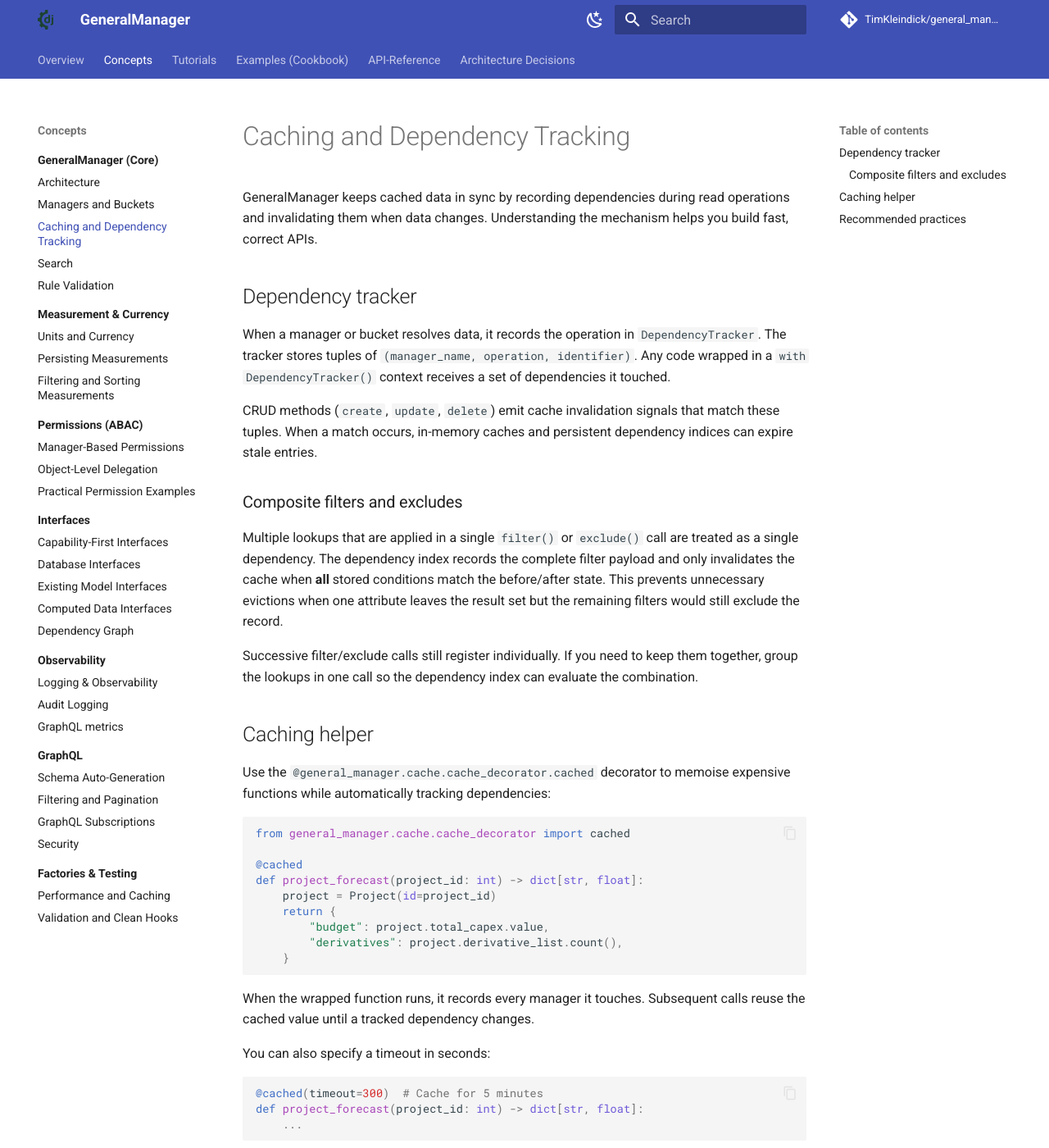
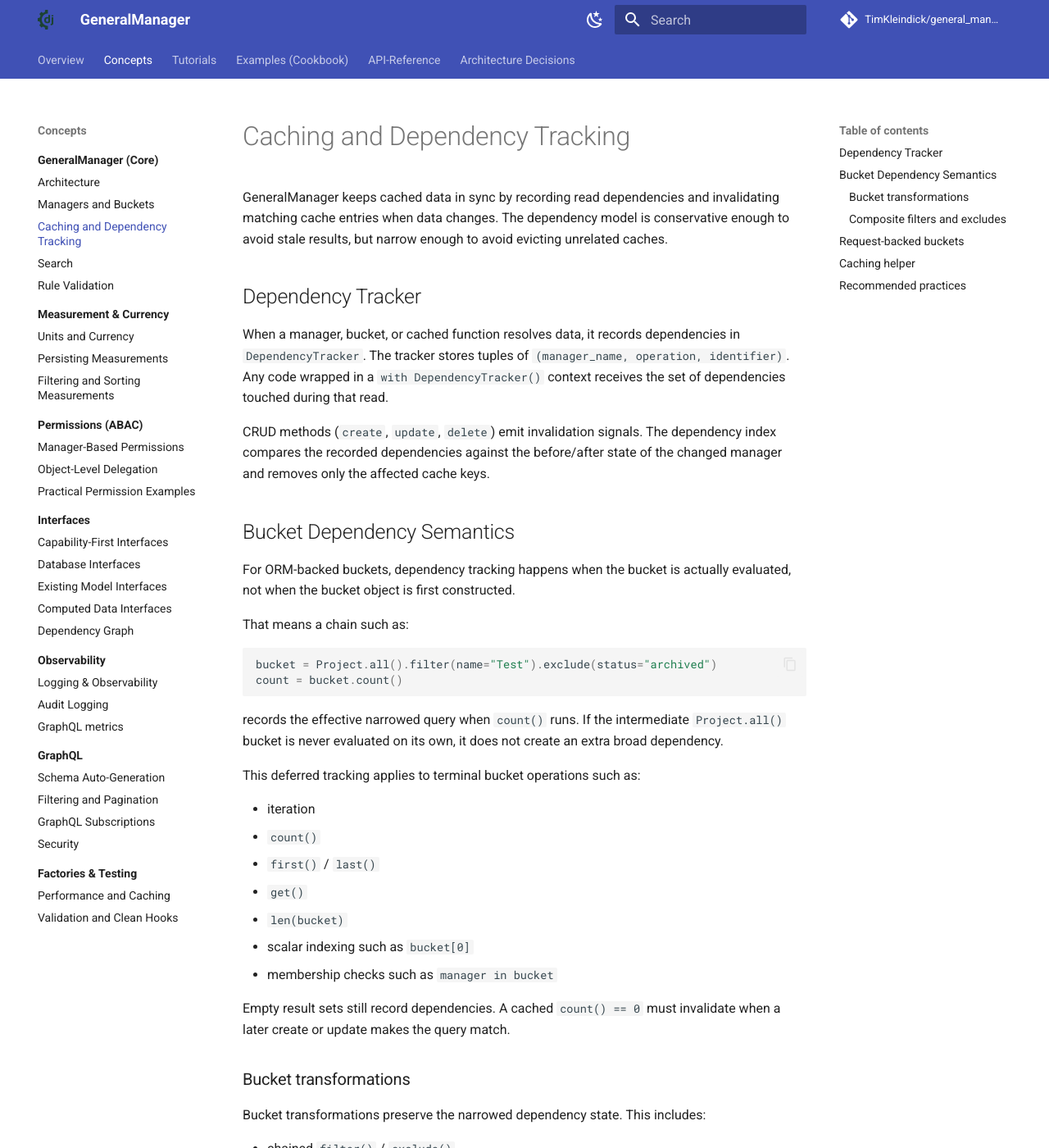
Before and after one commit to TimKleindick/general_manager, an MkDocs documentation site: the page built from docs/concepts/caching.md, in a window 1280 px wide and 1400 px high. Shown: the whole window at 82% size. Built offline with MkDocs 1.6.1 and Material for MkDocs 9.7.7, drawn with Linux system fonts in a browser that asks for light colours; comment, search, counter and statistics services are not loaded; some of the changed text lies outside the part shown.

Commit message:
docs: update caching behavior guide

````diff
--- a/docs/concepts/caching.md
+++ b/docs/concepts/caching.md
@@ -1,18 +1,71 @@
 # Caching and Dependency Tracking
 
-GeneralManager keeps cached data in sync by recording dependencies during read operations and invalidating them when data changes. Understanding the mechanism helps you build fast, correct APIs.
+GeneralManager keeps cached data in sync by recording read dependencies and invalidating matching cache entries when data changes. The dependency model is conservative enough to avoid stale results, but narrow enough to avoid evicting unrelated caches.
 
-## Dependency tracker
+## Dependency Tracker
 
-When a manager or bucket resolves data, it records the operation in `DependencyTracker`. The tracker stores tuples of `(manager_name, operation, identifier)`. Any code wrapped in a `with DependencyTracker()` context receives a set of dependencies it touched.
+When a manager, bucket, or cached function resolves data, it records dependencies in `DependencyTracker`. The tracker stores tuples of `(manager_name, operation, identifier)`. Any code wrapped in a `with DependencyTracker()` context receives the set of dependencies touched during that read.
 
-CRUD methods (`create`, `update`, `delete`) emit cache invalidation signals that match these tuples. When a match occurs, in-memory caches and persistent dependency indices can expire stale entries.
+CRUD methods (`create`, `update`, `delete`) emit invalidation signals. The dependency index compares the recorded dependencies against the before/after state of the changed manager and removes only the affected cache keys.
+
+## Bucket Dependency Semantics
+
+For ORM-backed buckets, dependency tracking happens when the bucket is actually evaluated, not when the bucket object is first constructed.
+
+That means a chain such as:
+
+```python
+bucket = Project.all().filter(name="Test").exclude(status="archived")
+count = bucket.count()
+```
+
+records the effective narrowed query when `count()` runs. If the intermediate `Project.all()` bucket is never evaluated on its own, it does not create an extra broad dependency.
+
+This deferred tracking applies to terminal bucket operations such as:
+
+- iteration
+- `count()`
+- `first()` / `last()`
+- `get()`
+- `len(bucket)`
+- scalar indexing such as `bucket[0]`
+- membership checks such as `manager in bucket`
+
+Empty result sets still record dependencies. A cached `count() == 0` must invalidate when a later create or update makes the query match.
+
+### Bucket transformations
+
+Bucket transformations preserve the narrowed dependency state. This includes:
+
+- chained `filter()` / `exclude()`
+- `all()` on an already narrowed bucket
+- slicing
+- `sort()`
+- grouping and calculation buckets that are backed by ORM bucket evaluation
+
+As a result, `Project.all().filter(name="Test").sort("number")` invalidates when the filtered result changes, not when an unrelated project changes.
 
 ### Composite filters and excludes
 
-Multiple lookups that are applied in a single `filter()` or `exclude()` call are treated as a single dependency. The dependency index records the complete filter payload and only invalidates the cache when **all** stored conditions match the before/after state. This prevents unnecessary evictions when one attribute leaves the result set but the remaining filters would still exclude the record.
+Multiple lookups passed in a single `filter()` or `exclude()` call are treated as one composite dependency. The dependency index stores the full payload and invalidates only when the combined condition changes from the cache's point of view.
 
-Successive filter/exclude calls still register individually. If you need to keep them together, group the lookups in one call so the dependency index can evaluate the combination.
+For example:
+
+```python
+Project.filter(name="Test", status="active")
+```
+
+is tracked as one composite dependency. By contrast:
+
+```python
+Project.filter(name="Test").filter(status="active")
+```
+
+creates two successive dependency entries, because the lookups were applied in separate calls.
+
+## Request-backed buckets
+
+Request-backed buckets are currently the exception. They still use eager `request_query` dependency tracking at request-plan construction time. Their invalidation model is separate from the deferred ORM bucket behavior described above.
 
 ## Caching helper
 
@@ -47,6 +100,8 @@
 - Configure a shared cache backend (Redis or Memcached) in production so dependency signals reach all processes.
 - Keep cache keys deterministic by relying on the built-in `make_cache_key` helper.
 - Avoid caching code paths that bypass permission checks. The cached decorator records dependencies, not the caller identity.
+- Prefer grouping logically inseparable lookup clauses into one `filter()` or `exclude()` call when you want them invalidated as one composite dependency.
+- Treat request-backed bucket caching separately from ORM-backed bucket caching when debugging invalidation behavior.
 - Regularly test cache invalidation by running workflows that update managers and verifying that cached results change accordingly.
 
 For low-latency APIs, combine the cached decorator with bucket-level prefetching and GraphQL data loaders.
````
Also changed, not shown: docs/superpowers/plans/2026-04-01-deferred-bucket-dependency-tracking.md (deleted, +0 -120 lines).
